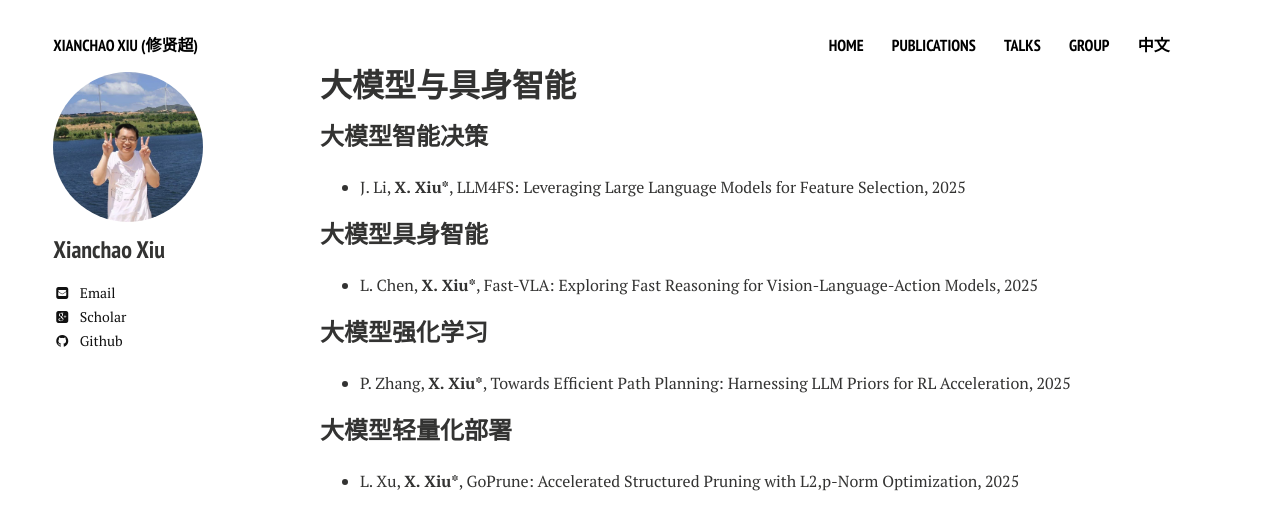
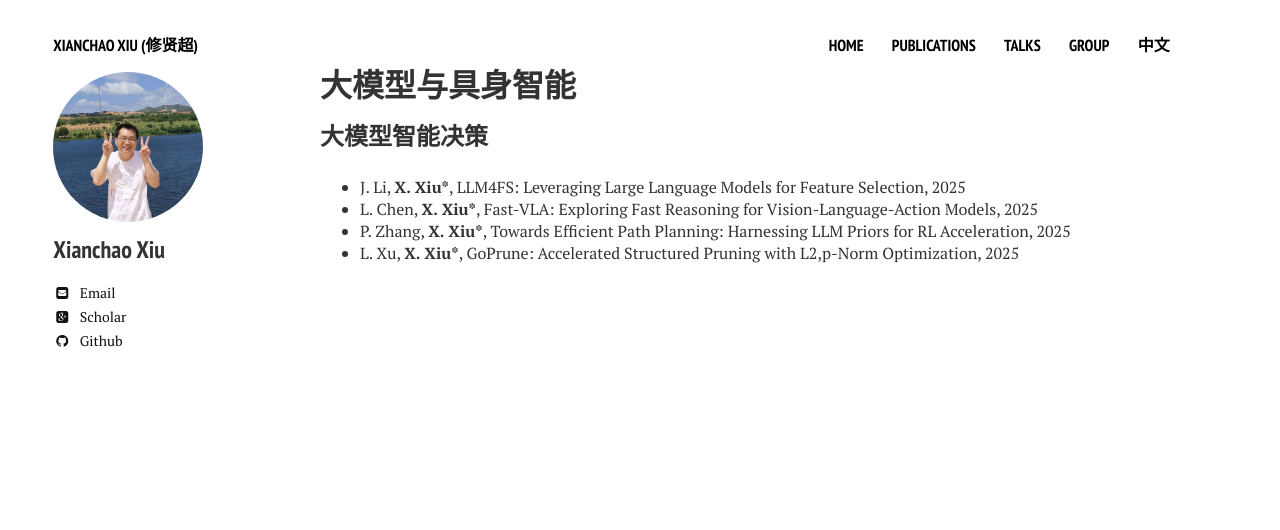
Before and after one commit to xianchaoxiu/xianchaoxiu.github.io, a Jekyll site: the page built from chinese/research/LLM/index.md, in a window 1280 px wide. Shown: the top 530 px of the page. Built offline with Jekyll 4.4.1, drawn with Linux system fonts in a browser that asks for light colours; nearby versions of some CDN libraries.

Commit message:
Update index.md

```diff
--- a/chinese/research/LLM/index.md
+++ b/chinese/research/LLM/index.md
@@ -7,17 +7,7 @@ share: false
 
 
 ### 大模型智能决策
-
 * J. Li, <b>X. Xiu*</b>, LLM4FS: Leveraging Large Language Models for Feature Selection, 2025 <br>
-
-### 大模型具身智能
-
 * L. Chen, <b>X. Xiu*</b>, Fast-VLA: Exploring Fast Reasoning for Vision-Language-Action Models, 2025 <br>
-
-### 大模型强化学习
-
 * P. Zhang, <b>X. Xiu*</b>, Towards Efficient Path Planning: Harnessing LLM Priors for RL Acceleration, 2025 <br>
-
-### 大模型轻量化部署
-
 * L. Xu, <b>X. Xiu*</b>, GoPrune: Accelerated Structured Pruning with L2,p-Norm Optimization, 2025 <br>
```
